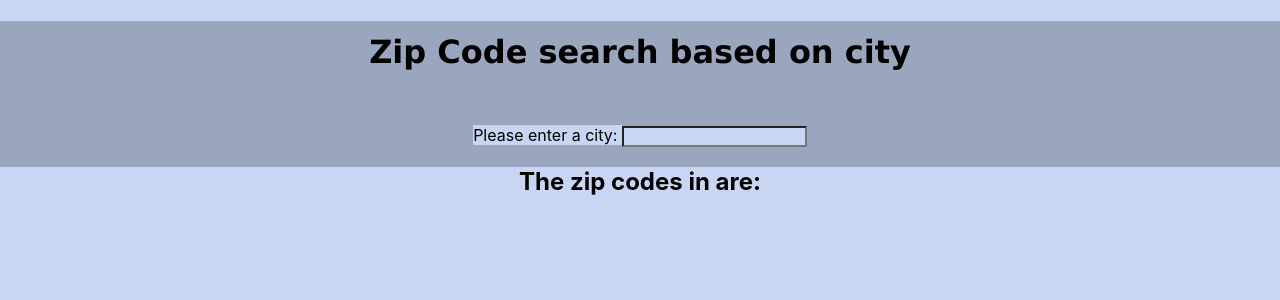
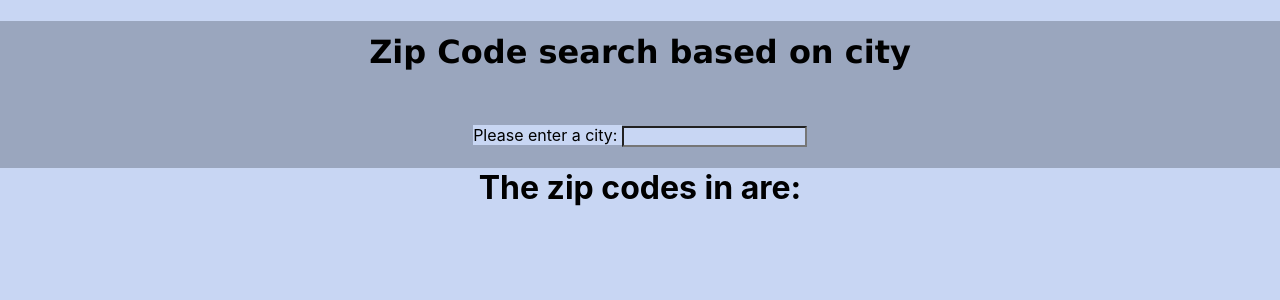
Before and after one commit to abrahym-cuny-ttp-SU20/city-and-zip, a React (Create React App) app: page / in a window 1280 px wide. Shown: the top 300 px of the page. Built offline with nearby package versions, Linux system fonts and the light colour scheme.

Commit message:
fixed the conflict

```diff
--- a/src/components/CitySearch.js
+++ b/src/components/CitySearch.js
@@ -2,19 +2,17 @@ import React, {Component} from 'react';
 import axios from 'axios';
 
 
-function CitySearch(props){
+function CitySearch(props) {
 	console.log(props);
-
 	return (
-		<>
-		<div className="input-group-append">
-			<h2>The zip codes in {(props.cityName)} are:</h2>
-			<ul>
-				{props.zipCodes.map(curZipCode =>
-					<li key={curZipCode}>{curZipCode}</li>) }
-			</ul>
-		</div>
-		</>
+	  <>
+		<h1>The zip codes in {props.cityName} are:</h1>
+		<ul>
+		  {props.zipCodes.map((curZipCode) => (
+			<li key={curZipCode}>{curZipCode}</li>
+		  ))}
+		</ul>
+	  </>
 	);
 }
 
```
